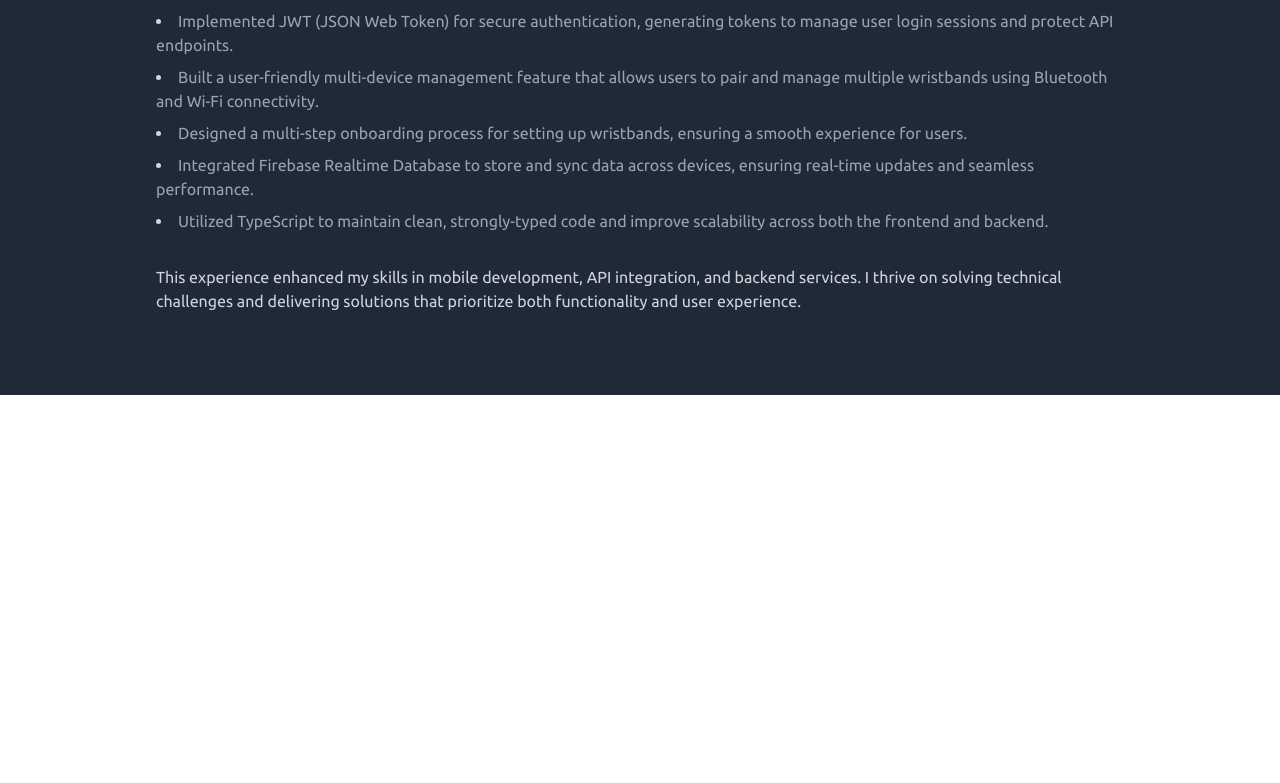
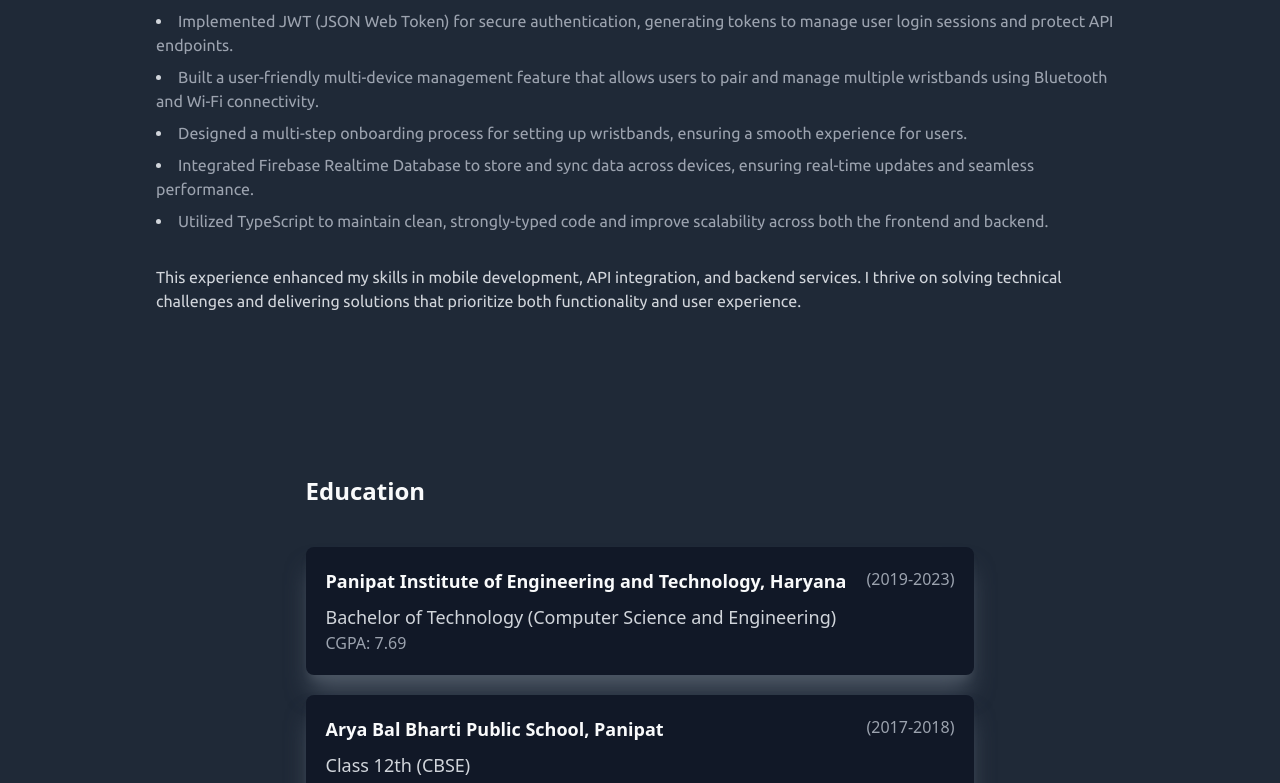
Before and after one commit to JatinDhamija816/personal_portfolio, a React (Vite) app: page / in a window 1280 px wide. Shown: the part 2005-2788 px from the top of the page. Before the commit the page ends 2400 px from the top, so only its background shows below. Built offline with nearby package versions, Linux system fonts and the light colour scheme.

Commit message:
Education

```diff
--- a/src/App.tsx
+++ b/src/App.tsx
@@ -1,4 +1,5 @@
 import About from "./components/About";
+import Education from "./components/Education";
 import Experience from "./components/Experience";
 import Home from "./components/Home";
 import Navbar from "./components/Navbar";
@@ -10,6 +11,7 @@ const App = () => {
       <Home />
       <About />
       <Experience />
+      <Education />
     </div>
   );
 };
--- /dev/null
+++ b/src/components/Education.tsx
@@ -0,0 +1,53 @@
+const Education = () => {
+  const education = [
+    {
+      school: "Panipat Institute of Engineering and Technology, Haryana",
+      course: "Bachelor of Technology (Computer Science and Engineering)",
+      marks: "CGPA: 7.69",
+      year: "(2019-2023)",
+    },
+    {
+      school: "Arya Bal Bharti Public School, Panipat ",
+      course: "Class 12th (CBSE)",
+      marks: "Percentage: 61.4%",
+      year: "(2017-2018)",
+    },
+    {
+      school: "Arya Bal Bharti Public School, Panipat ",
+      course: "Class 10th (CBSE)",
+      marks: "CGPA: 6.6",
+      year: "(2015-2016)",
+    },
+  ];
+  return (
+    <div
+      id="education"
+      className="bg-gray-800 min-h-screen flex justify-center"
+    >
+      <div className="py-10 px-7 md:max-w-screen-lg">
+        <p className="text-gray-50 text-2xl font-semibold py-10">Education</p>
+        <div className="space-y-5">
+          {education.map(({ school, course, marks, year }, index) => (
+            <div
+              key={index}
+              className="w-full shadow-xl shadow-gray-600 bg-gray-900 p-5 rounded-lg md:w-full duration-200 hover:scale-105"
+            >
+              <div className="flex flex-col sm:flex-row justify-between">
+                <h1 className="font-bold text-lg text-gray-50 pr-5">
+                  {school}
+                </h1>
+                <p className="text-gray-400">{year}</p>
+              </div>
+              <div className="mt-2">
+                <h2 className="text-base md:text-lg text-gray-300">{course}</h2>
+                <p className="text-gray-400">{marks}</p>
+              </div>
+            </div>
+          ))}
+        </div>
+      </div>
+    </div>
+  );
+};
+
+export default Education;
--- a/src/components/Navbar.tsx
+++ b/src/components/Navbar.tsx
@@ -16,7 +16,7 @@ const Navbar = () => {
   ];
 
   return (
-    <div className="bg-gray-100 dark:bg-gray-900 shadow-md fixed w-full z-50">
+    <div className="bg-gray-900 shadow-md fixed w-full z-50">
       <div className="px-5 py-4 flex justify-between items-center">
         <div>
           <p className="text-gray-900 dark:text-gray-50 text-4xl font-mono hover:italic transition">
```
